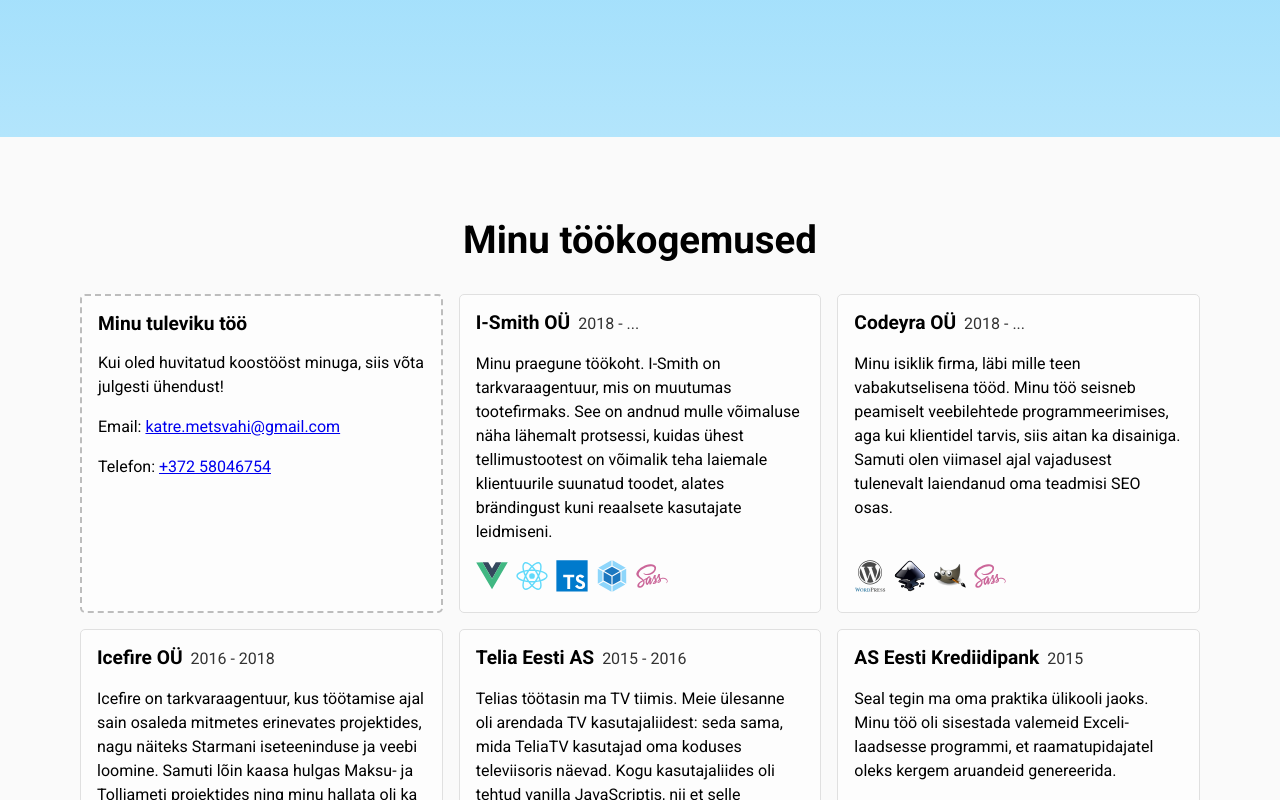
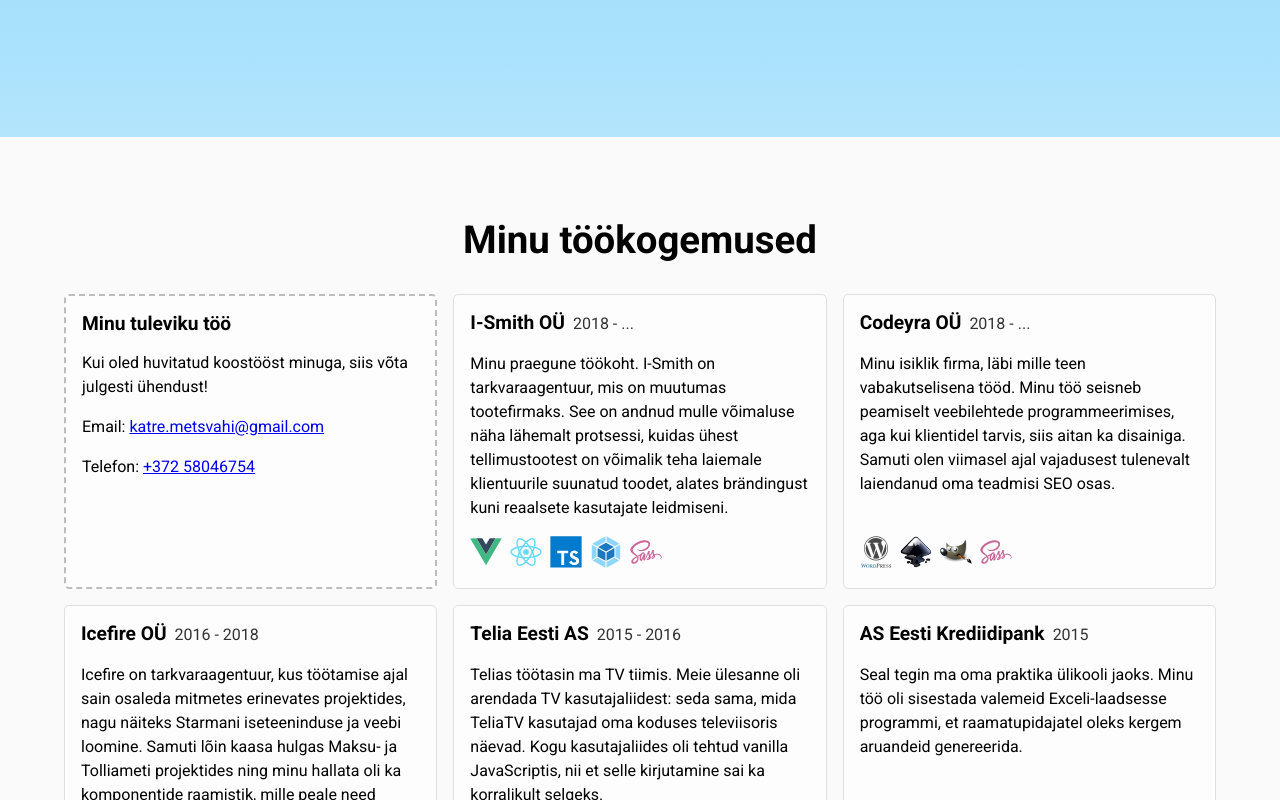
Before and after one commit to KatreMetsvahi/curriculum_vitae, a React (Create React App) app: page / in a window 1280 px wide. Shown: the part 360-1160 px from the top of the page. Built offline with nearby package versions, Linux system fonts and the light colour scheme.

Commit message:
Revert "Remove media query"
This reverts commit 2429bf26

```diff
--- a/src/styles/abstracts/_variables.scss
+++ b/src/styles/abstracts/_variables.scss
@@ -3,3 +3,5 @@ $blue-dark: #81d4fa;
 $grey: #e0e0e0;
 $grey-dark: #bdbdbd;
 $white: #fafafa;
+
+$breakpoint-xs: 576px;
--- a/src/styles/components/_grid.scss
+++ b/src/styles/components/_grid.scss
@@ -1,5 +1,9 @@
 .grid {
   display: grid;
   grid-gap: 1rem;
-  grid-template-columns: repeat(auto-fill, minmax(17rem, 1fr));
+  grid-template-columns: 1fr;
+
+  @media (min-width: $breakpoint-xs) {
+    grid-template-columns: repeat(auto-fill, minmax(20rem, 1fr));
+  }
 }
--- a/src/styles/layout/_section.scss
+++ b/src/styles/layout/_section.scss
@@ -1,6 +1,6 @@
 section {
   margin: 0 auto;
-  max-width: 70rem;
+  max-width: 80rem;
   padding: 10vh 5vw;
   text-align: center;
 }
```
